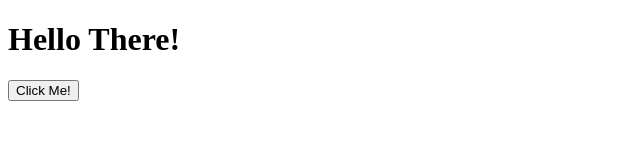
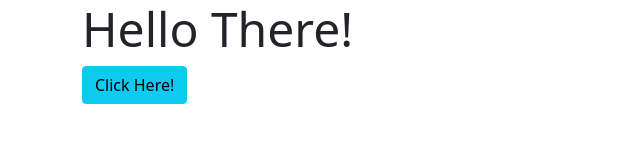
Before and after one commit to Rituraj-Rai/rickroll, a plain HTML site: page index.html in a window 1280 px wide. Shown: the whole page, without its empty margins (0-640 px from the left). Drawn offline with nearby package versions, Linux system fonts and the light colour scheme.

Commit message:
Update index.html

```diff
--- a/index.html
+++ b/index.html
@@ -4,12 +4,15 @@
     <meta charset="UTF-8">
     <meta http-equiv="X-UA-Compatible" content="IE=edge">
     <meta name="viewport" content="width=device-width, initial-scale=1.0">
+    <link href="https://cdn.jsdelivr.net/npm/bootstrap@5.0.0-beta3/dist/css/bootstrap.min.css" rel="stylesheet" integrity="sha384-eOJMYsd53ii+scO/bJGFsiCZc+5NDVN2yr8+0RDqr0Ql0h+rP48ckxlpbzKgwra6" crossorigin="anonymous">
     <title>Document</title>
 </head>
 <body>
-    <h1>Hello There!</h1>
-    <button>Click Me!</button>
-    <script src="./RickRoll.js"></script>
+    <div class="container">
+        <h1 class="display-5">Hello There!</h1>
+        <button class="btn btn-info">Click Here!</button>
+    </div>
+<script src="./RickRoll.js"></script>
 <script src="fun.js"></script>
 </body>
 </html>
```
